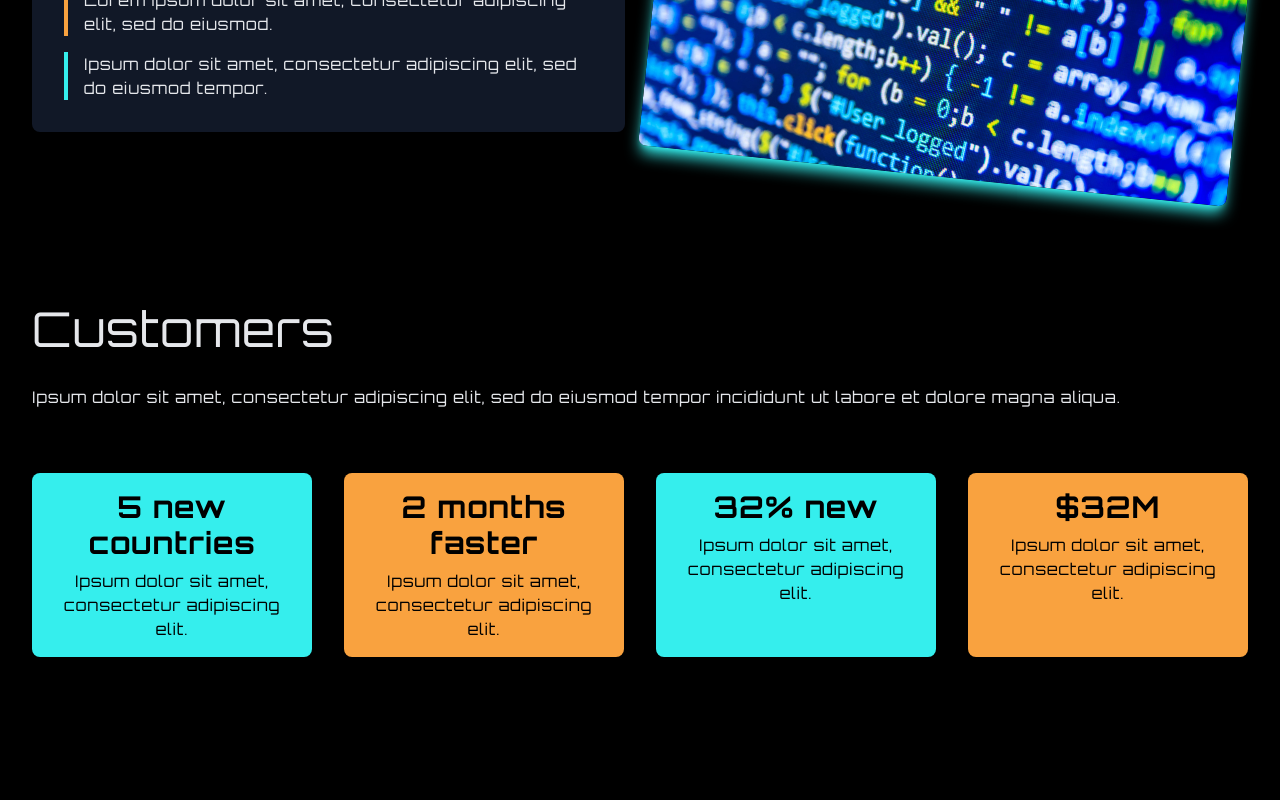
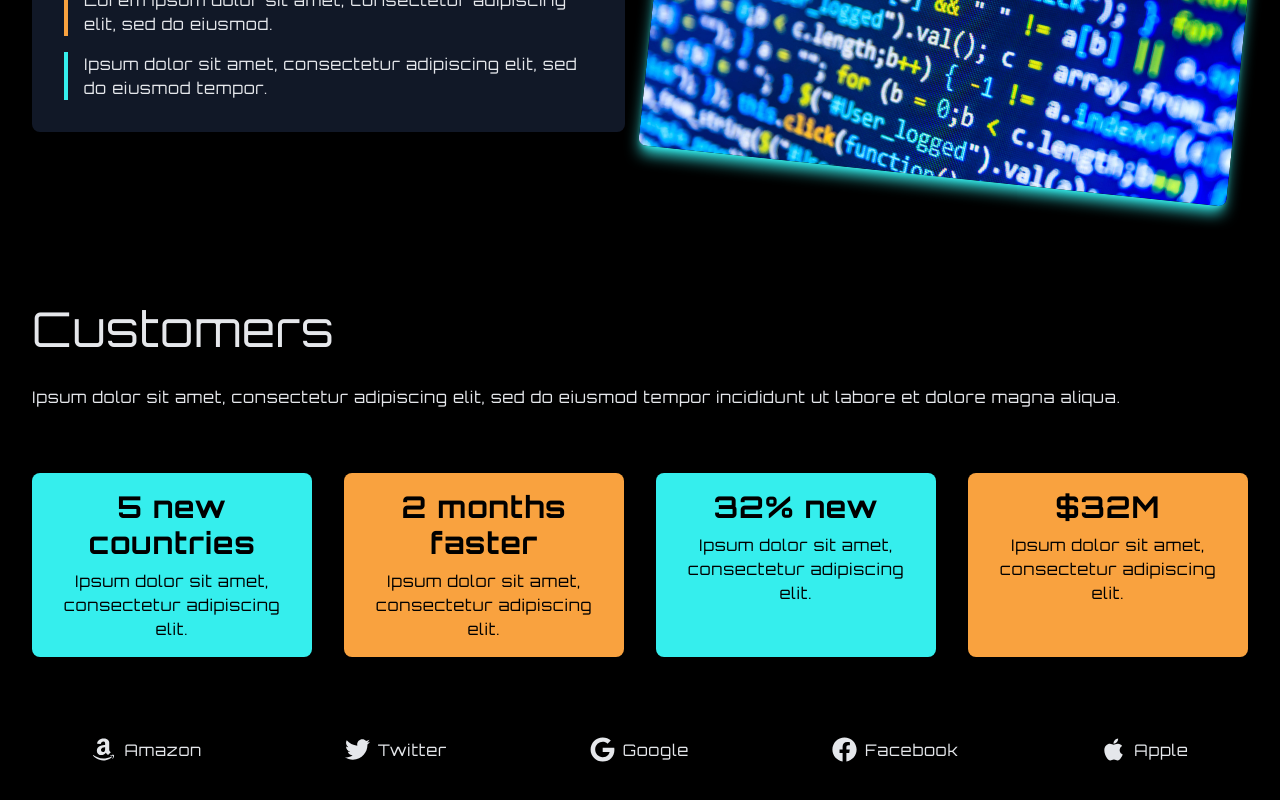
Before and after one commit to denisdiaconu/tailwind-landing-page, a React (Create React App) app: page / in a window 1280 px wide. Shown: the part 2693-3493 px from the top of the page. Built offline with nearby package versions, Linux system fonts and the light colour scheme; the HTML template or start-up script is replaced by a standard one.

Commit message:
Add style for customers component

```diff
--- a/src/components/Customers.jsx
+++ b/src/components/Customers.jsx
@@ -27,6 +27,33 @@ const Customers = () => {
             details: textSmall
         }
     ];
+    const companies = [
+        {
+            id: 1,
+            icon: <FaAmazon size={25} />,
+            title: 'Amazon'
+        },
+        {
+            id: 2,
+            icon: <FaTwitter size={25} />,
+            title: 'Twitter'
+        },
+        {
+            id: 3,
+            icon: <FaGoogle size={25} />,
+            title: 'Google'
+        },
+        {
+            id: 4,
+            icon: <FaFacebook size={25} />,
+            title: 'Facebook'
+        },
+        {
+            id: 5,
+            icon: <FaApple size={25} />,
+            title: 'Apple'
+        }
+    ]
 
   return (
     <PageSection name='Customers' title='Customers' subtitle={textInside}>
@@ -41,6 +68,16 @@ const Customers = () => {
                 ))
             }
         </div>
+        <div className='flex justify-around items-center flex-col lg:flex-row gap-6'>
+            {
+                companies.map(c => (
+                    <div key={c.id} className='flex rounded-lg p-4 items-center'>
+                        {c.icon}
+                        <p className='ml-2'>{c.title}</p>
+                    </div>
+                ))
+            }
+        </div>
         </>
     </PageSection>
   )
```
